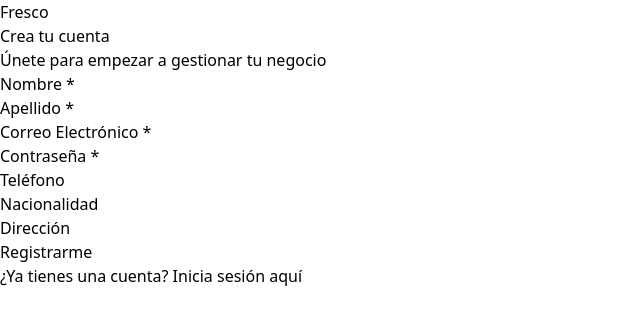
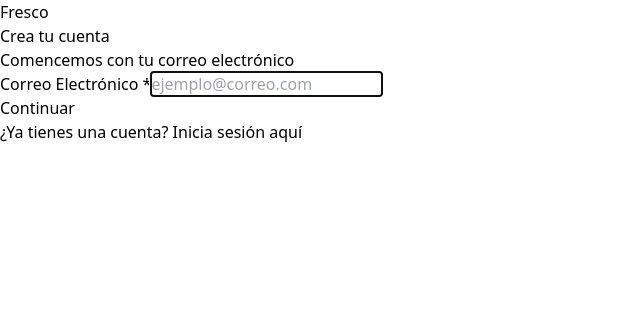
Before and after one commit to mhgrs/fresco-frontend, a React (Vite) app: page /registro in a window 1280 px wide. Shown: the top 324 px of the page, without its empty margins (0-640 px from the left). Built offline with nearby package versions, Linux system fonts and the light colour scheme.

Commit message:
cambios al registro

```diff
--- a/src/components/Registro.jsx
+++ b/src/components/Registro.jsx
@@ -3,13 +3,15 @@ import { Link } from 'react-router-dom';
 import api from '../services/api';
 
 export default function Registro() {
+  const [paso, setPaso] = useState(1);
   const [formData, setFormData] = useState({
     first_name: '',
     last_name: '',
     email: '',
     password: '',
+    confirm_password: '',
     telefono: '',
-    nacionalidad: '',
+    nacionalidad: 'Chile',
     direccion: ''
   });
   const [cargando, setCargando] = useState(false);
@@ -23,21 +25,47 @@ export default function Registro() {
     setFormData({ ...formData, [e.target.name]: e.target.value });
   };
 
+  const verificarCorreo = async (e) => {
+    e.preventDefault();
+    if (!formData.email) return;
+    setCargando(true);
+    setMensaje({ tipo: '', texto: '' });
+    try {
+      const res = await api.post('inventario/auth/verificar-correo/', { email: formData.email });
+      if (res.data.existe) {
+        setMensaje({ tipo: 'error', texto: 'Este correo ya tiene una cuenta asociada. Inicia sesión.' });
+      } else {
+        setPaso(2);
+      }
+    } catch (error) {
+      setMensaje({ tipo: 'error', texto: 'Ocurrió un error al verificar el correo.' });
+    } finally {
+      setCargando(false);
+    }
+  };
+
   const handleSubmit = async (e) => {
     e.preventDefault();
+
+    if (formData.password !== formData.confirm_password) {
+      setMensaje({ tipo: 'error', texto: 'Las contraseñas no coinciden.' });
+      return;
+    }
+
     setCargando(true);
     setMensaje({ tipo: '', texto: '' });
 
     try {
-      const res = await api.post('inventario/auth/registro/', formData);
+      const { confirm_password, ...datosEnviar } = formData;
+      const res = await api.post('inventario/auth/registro/', datosEnviar);
       setMensaje({ tipo: 'success', texto: res.data.mensaje || 'Registro exitoso. Revisa tu correo electrónico para verificar tu cuenta.' });
       setFormData({
-        first_name: '', last_name: '', email: '', password: '', telefono: '', nacionalidad: '', direccion: ''
+        first_name: '', last_name: '', email: '', password: '', confirm_password: '', telefono: '', nacionalidad: 'Chile', direccion: ''
       });
+      setPaso(1);
     } catch (error) {
       let errorText = 'Ocurrió un error al registrar. Por favor intenta de nuevo.';
       if (error.response?.data) {
-          // Toma el primer error de validación que mande Django
           const firstKey = Object.keys(error.response.data)[0];
           const firstError = error.response.data[firstKey];
           errorText = `${firstKey === 'email' ? 'Correo' : firstKey}: ${Array.isArray(firstError) ? firstError[0] : firstError}`;
@@ -50,11 +78,22 @@ export default function Registro() {
 
   return (
     <div className="min-h-screen flex items-center justify-center bg-[var(--color-fondo)] p-4 transition-colors duration-500">
-      <div className="bg-white p-8 rounded-2xl shadow-xl w-full max-w-lg border border-gray-100">
+      <div className="bg-white p-8 rounded-2xl shadow-xl w-full max-w-lg border border-gray-100 relative">
+        {/* Botón volver atrás si estamos en paso 2 y no ha finalizado con éxito */}
+        {paso === 2 && mensaje.tipo !== 'success' && (
+           <button
+             onClick={() => setPaso(1)}
+             className="absolute top-6 left-6 text-gray-400 hover:text-gray-800 transition"
+             title="Volver"
+           >
+             <svg className="w-6 h-6" fill="none" stroke="currentColor" viewBox="0 0 24 24"><path strokeLinecap="round" strokeLinejoin="round" strokeWidth="2" d="M15 19l-7-7 7-7"></path></svg>
+           </button>
+        )}
+
         <div className="text-center mb-8">
           <h1 className="text-3xl font-black text-[#91cf5b] tracking-tighter mb-2">Fresco</h1>
           <h2 className="text-xl font-bold text-gray-800">Crea tu cuenta</h2>
-          <p className="text-sm text-gray-500 mt-1">Únete para empezar a gestionar tu negocio</p>
+          <p className="text-sm text-gray-500 mt-1">{paso === 1 ? "Comencemos con tu correo electrónico" : "Completa tus datos para finalizar"}</p>
         </div>
 
         {mensaje.texto && (
@@ -63,23 +102,42 @@ export default function Registro() {
           </div>
         )}
 
+        {paso === 1 && mensaje.tipo !== 'success' && (
+          <form onSubmit={verificarCorreo} className="space-y-4">
+            <div>
+              <label className="block text-sm font-medium text-gray-700 mb-1">Correo Electrónico *</label>
+              <input type="email" name="email" required autoFocus value={formData.email} onChange={handleChange} className="w-full p-3 border border-gray-300 rounded-xl focus:ring-2 focus:ring-[#91cf5b] focus:border-transparent outline-none transition" placeholder="ejemplo@correo.com" />
+            </div>
+
+            <button type="submit" disabled={cargando || !formData.email} className="w-full bg-[#91cf5b] hover:bg-[#7ab848] text-white font-bold py-3 px-4 rounded-xl shadow-md transition-all active:scale-95 disabled:opacity-50 mt-4">
+              {cargando ? 'Verificando...' : 'Continuar'}
+            </button>
+          </form>
+        )}
+
+        {paso === 2 && mensaje.tipo !== 'success' && (
           <form onSubmit={handleSubmit} className="space-y-4">
             <div className="grid grid-cols-2 gap-4">
-            <div><label className="block text-sm font-medium text-gray-700 mb-1">Nombre *</label><input type="text" name="first_name" required value={formData.first_name} onChange={handleChange} className="w-full p-3 border border-gray-300 rounded-xl focus:ring-2 focus:ring-[#91cf5b] focus:border-transparent outline-none transition" /></div>
+              <div><label className="block text-sm font-medium text-gray-700 mb-1">Nombre *</label><input type="text" name="first_name" required autoFocus value={formData.first_name} onChange={handleChange} className="w-full p-3 border border-gray-300 rounded-xl focus:ring-2 focus:ring-[#91cf5b] focus:border-transparent outline-none transition" /></div>
               <div><label className="block text-sm font-medium text-gray-700 mb-1">Apellido *</label><input type="text" name="last_name" required value={formData.last_name} onChange={handleChange} className="w-full p-3 border border-gray-300 rounded-xl focus:ring-2 focus:ring-[#91cf5b] focus:border-transparent outline-none transition" /></div>
             </div>
-          <div><label className="block text-sm font-medium text-gray-700 mb-1">Correo Electrónico *</label><input type="email" name="email" required value={formData.email} onChange={handleChange} className="w-full p-3 border border-gray-300 rounded-xl focus:ring-2 focus:ring-[#91cf5b] focus:border-transparent outline-none transition" /></div>
+
+            <div className="grid grid-cols-2 gap-4">
               <div><label className="block text-sm font-medium text-gray-700 mb-1">Contraseña *</label><input type="password" name="password" required minLength="8" value={formData.password} onChange={handleChange} className="w-full p-3 border border-gray-300 rounded-xl focus:ring-2 focus:ring-[#91cf5b] focus:border-transparent outline-none transition" /></div>
+              <div><label className="block text-sm font-medium text-gray-700 mb-1">Confirmar *</label><input type="password" name="confirm_password" required minLength="8" value={formData.confirm_password} onChange={handleChange} className="w-full p-3 border border-gray-300 rounded-xl focus:ring-2 focus:ring-[#91cf5b] focus:border-transparent outline-none transition" /></div>
+            </div>
+
             <div className="grid grid-cols-2 gap-4">
+              <div><label className="block text-sm font-medium text-gray-700 mb-1">País</label><select name="nacionalidad" value={formData.nacionalidad} onChange={handleChange} className="w-full p-3 border border-gray-300 rounded-xl focus:ring-2 focus:ring-[#91cf5b] focus:border-transparent outline-none transition bg-white"><option value="Chile">Chile</option></select></div>
               <div><label className="block text-sm font-medium text-gray-700 mb-1">Teléfono</label><input type="tel" name="telefono" value={formData.telefono} onChange={handleChange} className="w-full p-3 border border-gray-300 rounded-xl focus:ring-2 focus:ring-[#91cf5b] focus:border-transparent outline-none transition" /></div>
-            <div><label className="block text-sm font-medium text-gray-700 mb-1">Nacionalidad</label><input type="text" name="nacionalidad" value={formData.nacionalidad} onChange={handleChange} className="w-full p-3 border border-gray-300 rounded-xl focus:ring-2 focus:ring-[#91cf5b] focus:border-transparent outline-none transition" /></div>
             </div>
             <div><label className="block text-sm font-medium text-gray-700 mb-1">Dirección</label><input type="text" name="direccion" value={formData.direccion} onChange={handleChange} className="w-full p-3 border border-gray-300 rounded-xl focus:ring-2 focus:ring-[#91cf5b] focus:border-transparent outline-none transition" /></div>
 
-          <button type="submit" disabled={cargando || mensaje.tipo === 'success'} className="w-full bg-[#91cf5b] hover:bg-[#7ab848] text-white font-bold py-3 px-4 rounded-xl shadow-md transition-all active:scale-95 disabled:opacity-50 mt-4">
+            <button type="submit" disabled={cargando} className="w-full bg-[#91cf5b] hover:bg-[#7ab848] text-white font-bold py-3 px-4 rounded-xl shadow-md transition-all active:scale-95 disabled:opacity-50 mt-4">
               {cargando ? 'Registrando...' : 'Registrarme'}
             </button>
           </form>
+        )}
 
         <div className="mt-8 text-center border-t border-gray-100 pt-6">
           <p className="text-sm text-gray-600 font-medium">
```
Lines whose indentation alone changed are shown as unchanged.
